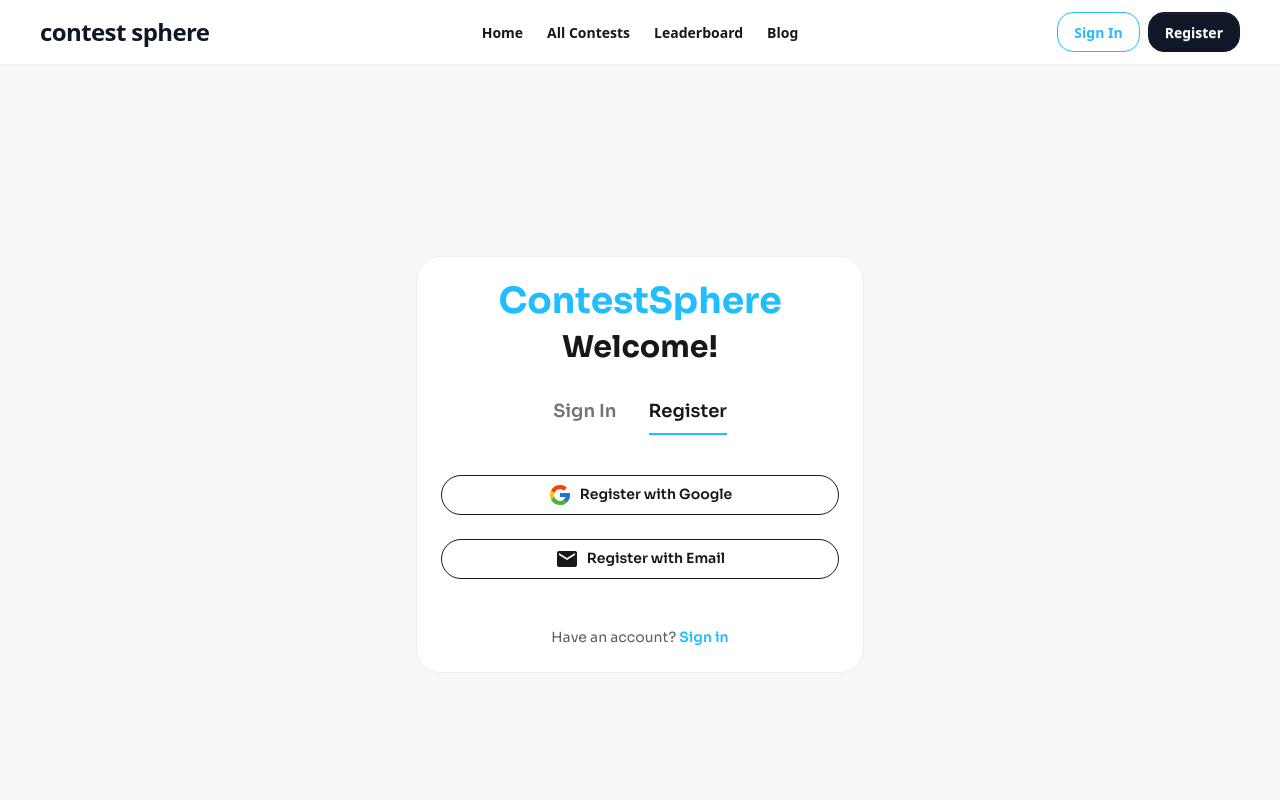
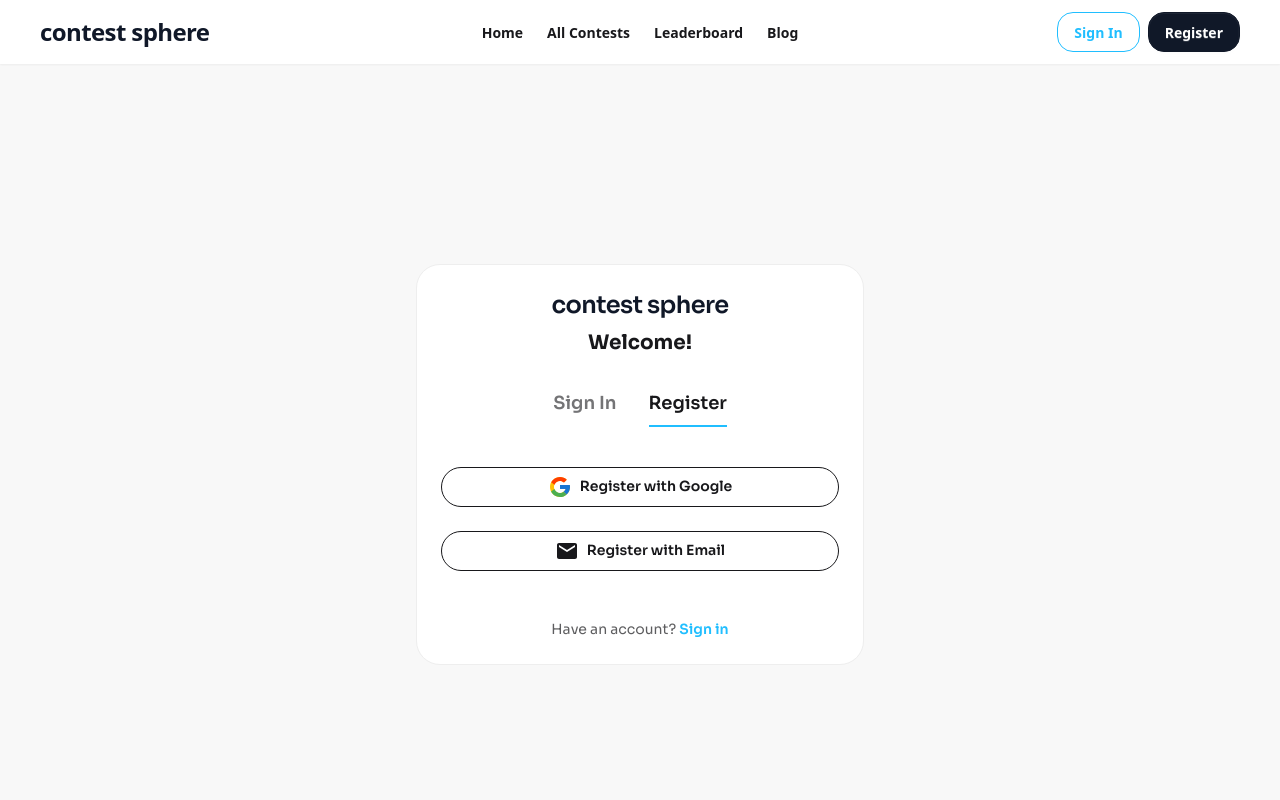
Before and after one commit to am-mahmud/contestsphere-client, a React (Vite) app: page /register in a window 1280 px wide. Shown: the top 800 px of the page. Built offline with nearby package versions, Linux system fonts and the light colour scheme; no server answers.

Commit message:
register page updated

```diff
--- a/src/pages/auth/Register.jsx
+++ b/src/pages/auth/Register.jsx
@@ -4,6 +4,7 @@ import { useAuth } from '../../contexts/AuthContext';
 import Swal from 'sweetalert2';
 import { FcGoogle } from 'react-icons/fc';
 import { MdEmail } from 'react-icons/md';
+import Logo from '../../components/shared/Logo';
 
 const Register = () => {
     const { register: registerForm, handleSubmit, formState: { errors }, watch } = useForm();
@@ -56,8 +57,8 @@ const Register = () => {
                 <div className="card-body">
                     {/* Logo */}
                     <div className="text-center mb-6">
-                        <h1 className="text-4xl font-bold text-[#20beff] mb-2">ContestSphere</h1>
-                        <h2 className="text-3xl font-bold text-base-content">Welcome!</h2>
+                        <Logo/>
+                        <h2 className="text-xl font-bold text-base-content mt-2">Welcome!</h2>
                     </div>
 
                     {/* Tabs */}
```
